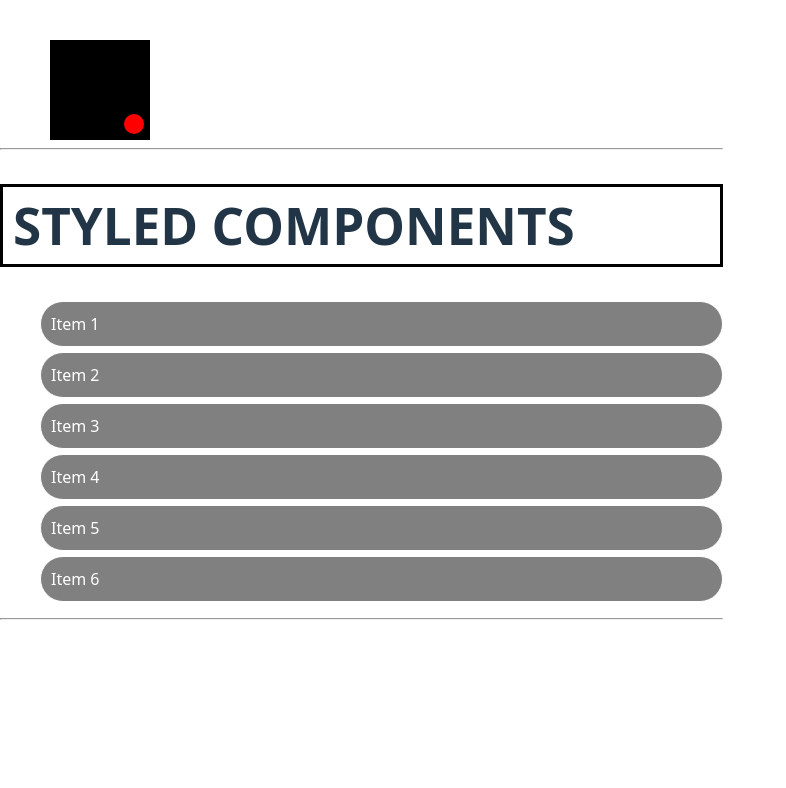
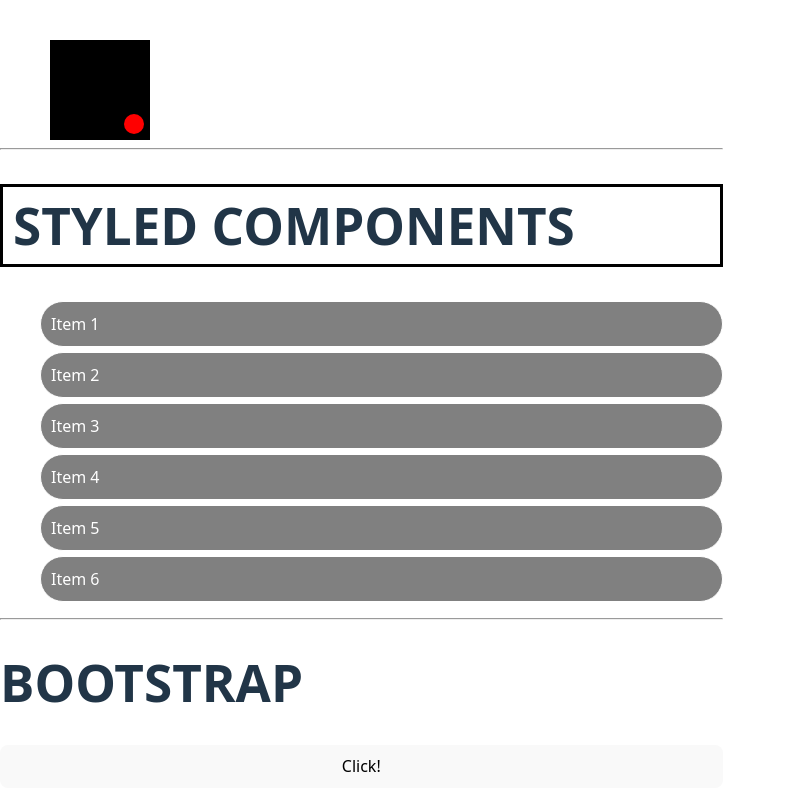
Before and after one commit to saadthedeveloper/react-practice, a React (Vite) app: page / in a window 1280 px wide. Shown: the part 5853-6641 px from the top of the page, without its empty margins (0-786 px from the left). Before the commit the page ends 6481 px from the top, so only its background shows below. Built offline with nearby package versions, Linux system fonts and the light colour scheme.

Commit message:
Bootstrap practice

```diff
--- a/package.json
+++ b/package.json
@@ -10,7 +10,9 @@
     "preview": "vite preview"
   },
   "dependencies": {
+    "bootstrap": "^5.3.8",
     "react": "^19.2.0",
+    "react-bootstrap": "^2.10.10",
     "react-dom": "^19.2.0",
     "styled-components": "^6.1.19"
   },
--- a/src/App.jsx
+++ b/src/App.jsx
@@ -19,6 +19,7 @@
 import ExternalCSS from './ExternalCSS';
 import ModuleCSS from './ModuleCSS';
 import StyledComponents from './StyledComponents';
+import Bootstrap from './Bootstrap'
 
 
 function App() {
@@ -64,6 +65,7 @@
       <hr />
       <StyledComponents />
       <hr />
+      <Bootstrap />
     </>
   )
 }
--- /dev/null
+++ b/src/Bootstrap.jsx
@@ -0,0 +1,12 @@
+import { Button } from "react-bootstrap";
+
+function Bootstrap(){
+    return(
+        <>
+            <h1>BOOTSTRAP</h1>
+            <Button variant="danger" style={{"width":"100%"}}>Click!</Button>
+        </>
+    )
+}
+
+export default Bootstrap;
--- a/src/main.jsx
+++ b/src/main.jsx
@@ -2,6 +2,7 @@
 import { createRoot } from 'react-dom/client'
 import './index.css'
 import App from './App.jsx'
+// import 'bootstrap/dist/css/bootstrap.min.css';
 
 createRoot(document.getElementById('root')).render(
   // <StrictMode>
```
Also changed, not shown: 1 other file (tests, documents, lock files or other folders).
